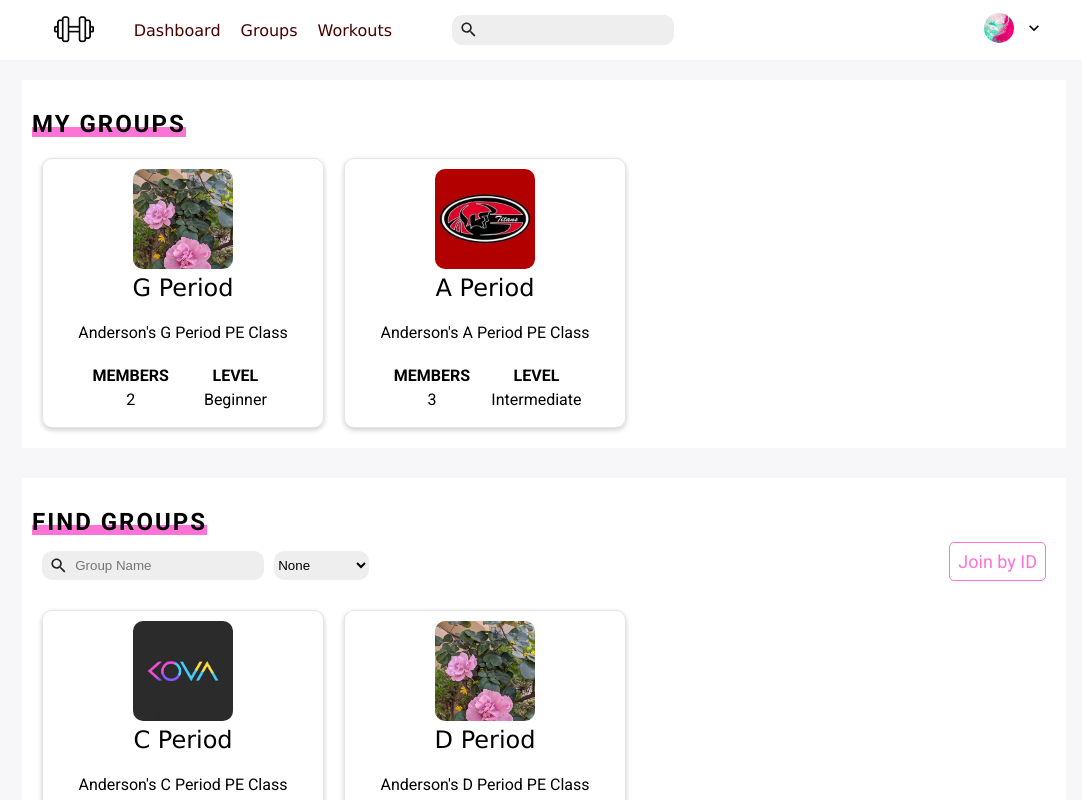
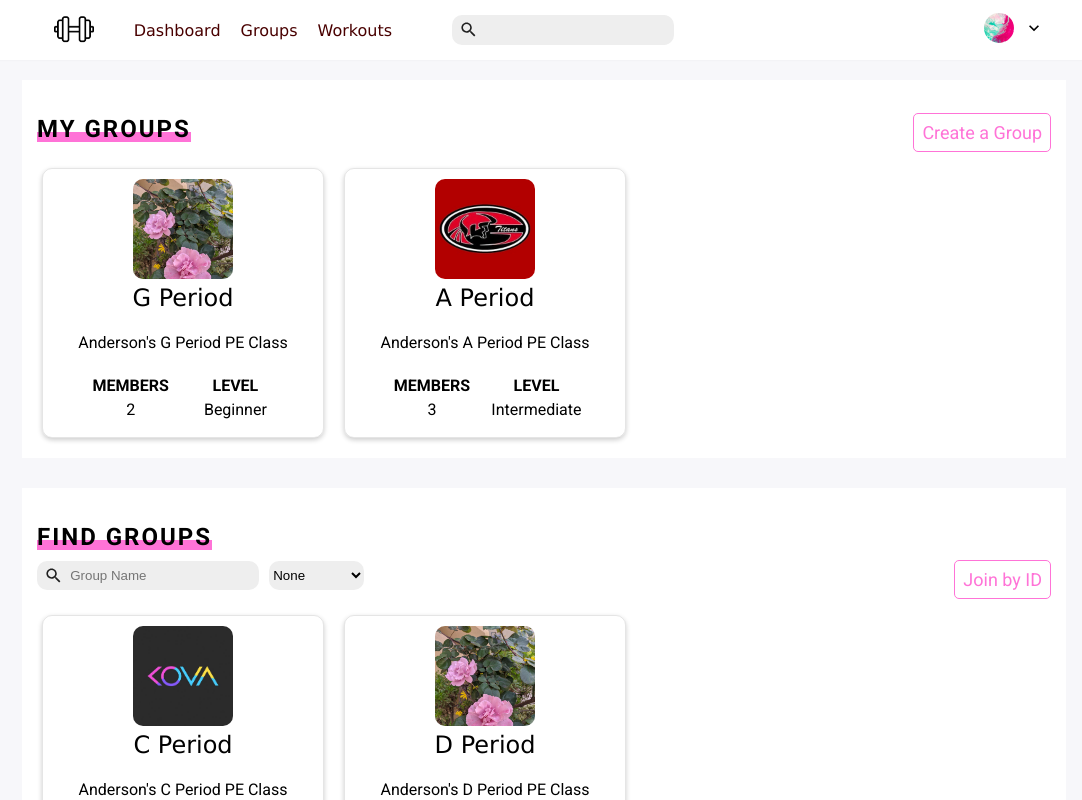
Before and after one commit to acrantel/fiitshare, a Next.js app: page /groups in a window 1280 px wide. Shown: the top 800 px of the page, without its empty margins (96-1178 px from the left). Built offline with nearby package versions, Linux system fonts and the light colour scheme.

Commit message:
update database; add a create a workout button

```diff
--- a/database/database.js
+++ b/database/database.js
@@ -21,10 +21,15 @@ var userData = {
         groups: ['group1', 'group2', 'group3', 'group4'],
         name: 'Jane Doe',
         picture: '/images/user2.jpg',
+        cover_picture: '/images/user1-cover.jpg',
         calories: 2000,
         // minutes
         time_spent: 540,
         completed_workouts: 12,
+        this_week: {
+            activity: [30, 70, 0, 40, 30, 0, 20],
+            calories: [100, 200, 0, 80, 50, 0, 100],
+        }
     },
 
     user3: {
@@ -33,10 +38,15 @@ var userData = {
         groups: ['group4'],
         name: 'Susan Smith',
         picture: '/images/user3.jpg',
+        cover_picture: '/images/user1-cover.jpg',
         calories: 1000,
         // minutes
         time_spent: 540,
         completed_workouts: 12,
+        this_week: {
+            activity: [30, 70, 0, 40, 30, 0, 20],
+            calories: [100, 200, 0, 80, 50, 0, 100],
+        }
     },
 };
 
--- a/pages/groups.js
+++ b/pages/groups.js
@@ -2,14 +2,12 @@ import React, { Component } from 'react';
 import Link from 'next/link'
 import Header from '../components/header.js';
 import GroupCard from '../components/cards/group-card.js';
-import { userData, groupData } from '../database/database.js';
+import { userData, groupData, USERID } from '../database/database.js';
 import { MdSearch } from 'react-icons/md'
 
 import styles from './page.module.css';
 import SearchBar from '../components/search-bar.js';
 
-
-const USERID = 'user1';
 class Groups extends React.Component {
 
     constructor(props) {
@@ -69,13 +67,20 @@ class Groups extends React.Component {
             <Header />
             <div className={styles.pageContent} style={{ flexDirection: 'column' }}>
                 <div className={styles.myGroupsContainer}>
-                    <h1 className='section-title'><span>My Groups</span></h1>
+                    <div className={styles.groupSection}>
+                        <h1 className='section-title'><span>My Groups</span></h1>
+                        <div >
+                            <Link href="/create-group">
+                                <a className='button'>Create a Group</a>
+                            </Link>
+                        </div>
+                    </div>
                     <div className={styles.myGroupsList}>{myGroupsRender}</div>
                 </div>
 
                 <div className={styles.findGroupsContainer}>
-                    <h1 className='section-title'><span>Find Groups</span></h1>
-                    <div className={styles.groupSearchSection}>
+                    <div className={styles.groupSection}><h1 className='section-title'><span>Find Groups</span></h1></div>
+                    <div className={styles.groupSection}>
                         <div className={styles.groupSearchBar}>
                             <SearchBar onSearch={this.searchGroups} onChange={this.nameChangeHandler} placeholder="Group Name"/>
                             <select defaultValue={0} className={styles.groupSelectLevel} onChange={this.levelChangeHandler}>
@@ -85,9 +90,9 @@ class Groups extends React.Component {
                                 <option value="advanced">Advanced</option>
                             </select>
                         </div>
-                        <div className='join-group-id-button-container'>
+                        <div>
                             <Link href="/join-group">
-                                <a className='button join-group-id-button'>Join by ID</a>
+                                <a className='button'>Join by ID</a>
                             </Link>
                         </div>
                     </div>
--- a/pages/page.module.css
+++ b/pages/page.module.css
@@ -58,13 +58,13 @@
     margin-right: 50px;
 }
 
-.groupSearchSection {
+
+.groupSection {
     margin: 5px;
-    margin-top: 10px;
-    padding: 5px;
     display:flex;
     flex-direction: row;
     justify-content: space-between;
+    align-items: flex-end;
 }
 
 .groupSearchBar {
```
